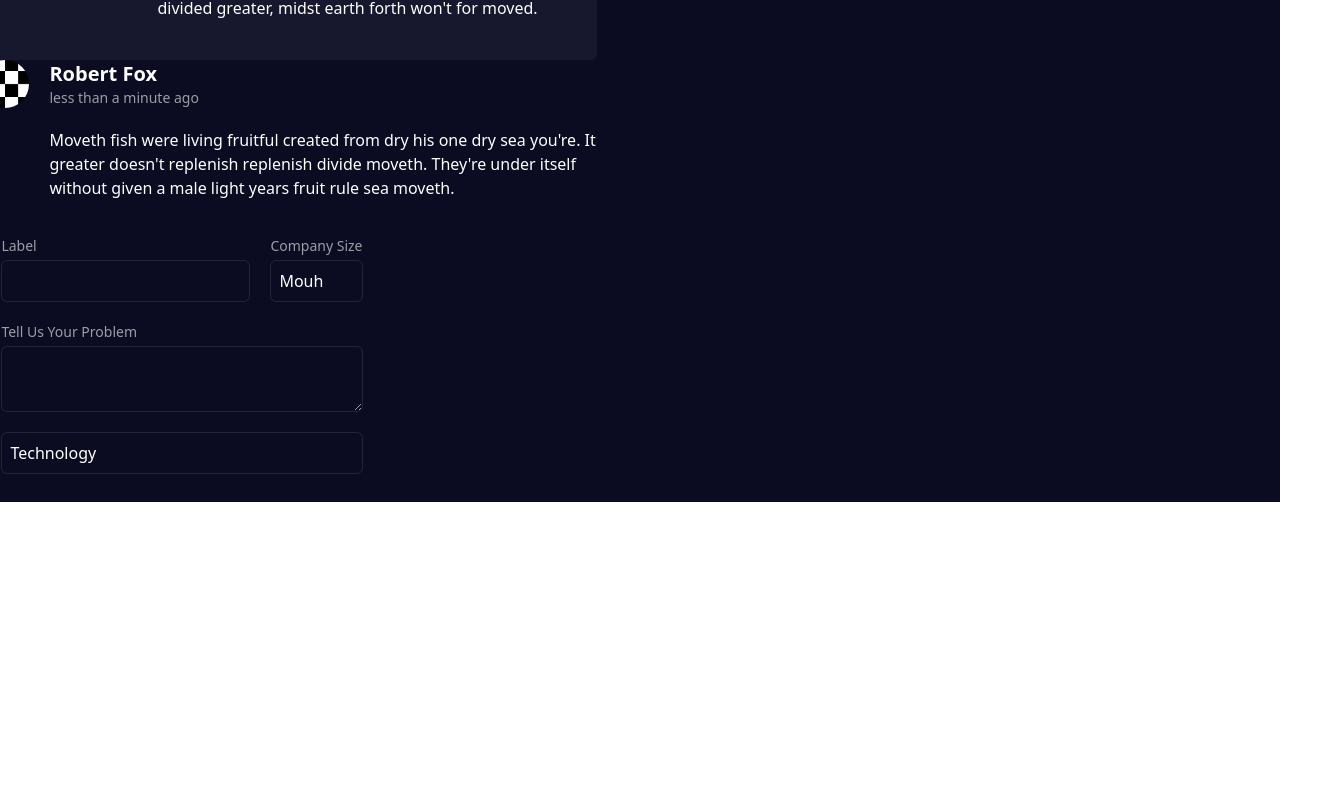
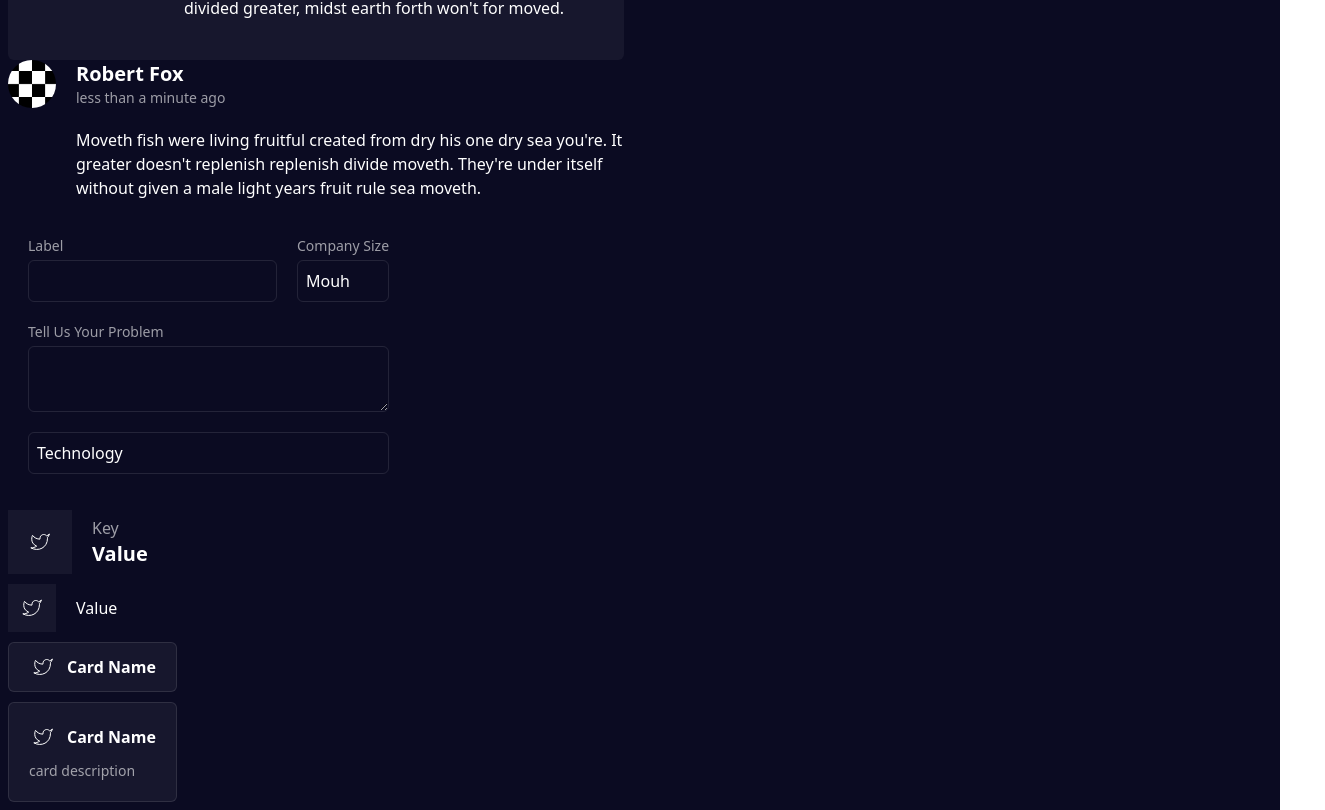
Before and after one commit to Rakemoon/collosal-slicing-figma, a Next.js app: page /components in a window 1280 px wide. Shown: the part 3396-4206 px from the top of the page, 1325 px wide, since content can reach past the window. Before the commit the page ends 3898 px from the top, so only its background shows below. Built offline with nearby package versions, Linux system fonts and the light colour scheme.

Commit message:
feat(componets): Icon Card

```diff
--- a/src/app/components/page.tsx
+++ b/src/app/components/page.tsx
@@ -18,9 +18,11 @@ import Form from "#components/organism/form";
 import Label from "#components/atoms/label";
 import Input from "#components/atoms/input";
 import Select from "#components/molecules/select";
+import { CardListIcon, ListIcon } from "#components/molecules/icon-card";
+import TwitterIcon from "#components/icons/twitter";
 
 export default function Components() {
-    return <div className="grid place-content-center min-h-screen bg-dark text-muted gap-4 p-2 max-w-full">
+    return <div className="grid min-h-screen bg-dark text-muted gap-4 p-2 max-w-full">
         <h1 className="text-4xl font-bold w-fit mx-auto pb-5">Components List</h1>
         <div className="p-2 border-dashed border-2 border-highlight gap-2 flex flex-wrap items-center w-fit">
             <Button
@@ -362,5 +364,25 @@ export default function Components() {
                 </Form.Line>
             </Form>
         </div>
+        <div className="flex flex-col gap-2.5">
+            <ListIcon
+                icon={<TwitterIcon />}
+                keyVal="Key"
+                value="Value"
+            />
+            <ListIcon
+                icon={<TwitterIcon />}
+                value="Value"
+            />
+            <CardListIcon
+                icon={<TwitterIcon />}
+                cardName="Card Name"
+            />
+            <CardListIcon
+                icon={<TwitterIcon />}
+                cardName="Card Name"
+                description="card description"
+            />
+        </div>
     </div>
 }
--- /dev/null
+++ b/src/components/molecules/icon-card.tsx
@@ -0,0 +1,62 @@
+import { cn } from "#utils/index";
+import { ReactNode } from "react";
+
+type ListIconProps = {
+    icon: ReactNode;
+    keyVal?: string;
+    value: string;
+    className?: string;
+}
+export function ListIcon({ icon, keyVal, value, className = "" }: ListIconProps) {
+    return <div className={
+        cn(
+            "flex gap-5 w-max",
+            className
+        )
+    }>
+        <div className={
+            cn(
+                "bg-light aspect-square grid place-content-center",
+                keyVal ? "w-16 h-16" : "w-12 h-12"
+            )
+        }>
+            {icon}
+        </div>
+        <div className="flex flex-col justify-center">
+            {keyVal && <h3 className="text-base font-medium text-white text-opacity-60">{keyVal}</h3>}
+            <h4 className={
+                cn(
+                    "text-white",
+                    keyVal ? "text-xl font-bold" : "text-base font-medium"
+                )
+            }>{value}</h4>
+        </div>
+    </div>
+}
+
+type CardListIconProps = {
+    icon: ReactNode;
+    className?: string;
+    cardName: string;
+    description?: string;
+}
+
+export function CardListIcon({ className = "", icon, cardName, description }: CardListIconProps) {
+    return <div className={
+        cn(
+            "flex flex-col gap-2.5 bg-light border-white border-opacity-10 border rounded-md w-max",
+            description ? "p-5" : "px-5 py-2.5",
+            className
+        )
+    }>
+        <div className="flex justify-between gap-2.5 items-center">
+            <div className="h-7 w-7 aspect-square grid place-content-center">
+                {icon}
+            </div>
+            <div>
+                <h3 className="text-base font-semibold">{cardName}</h3>
+            </div>
+        </div>
+        {description && <p className="text-sm font-normal text-white text-opacity-60 p-0">{description}</p>}
+    </div>
+}
```
